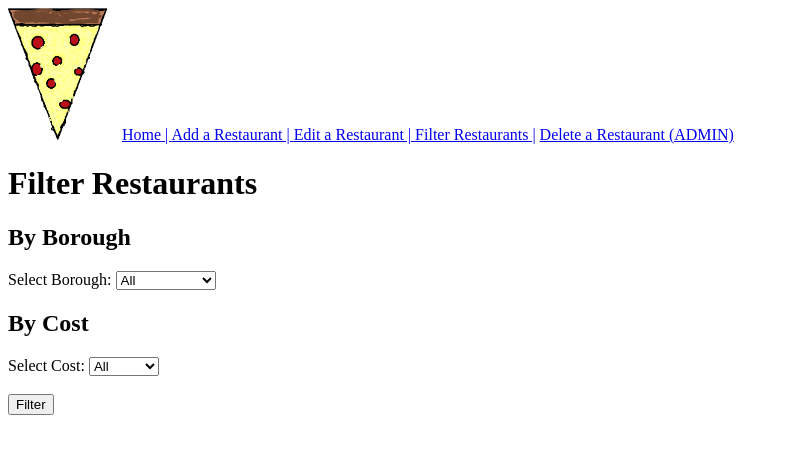
After one commit to software-students-fall2023/2-web-app-exercise-plant-2-0, a Flask app: template templates/pages/filter.html in a window 1280 px wide. The commit adds this page. Shown: the top 454 px of the page, without its empty margins (0-789 px from the left). Run offline with Flask 3, Linux system fonts and the light colour scheme; the template is opened without the code that fills it, so the values that code supplies are empty.

Commit message:
added filter.html and updated headers. modified delete.html to delete by name rather than id.

```diff
--- a/templates/pages/edit.html
+++ b/templates/pages/edit.html
@@ -35,8 +35,8 @@
     <a href="/"> Home | </a>
     <a href="/add"> Add a Restaurant | </a>
     <a href="/edit"> Edit a Restaurant | </a>
+    <a href="/filter"> Filter Restaurants |</a>
     <a href="/delete"> Delete a Restaurant (ADMIN) </a>
-    <form action="/edit" method="POST">
         <div>
             <label for="name">Name of Restaurant to Edit:</label>
             <input type="text" id="name" name="restaurant_name" placeholder="Pizza place" required>
--- /dev/null
+++ b/templates/pages/filter.html
@@ -0,0 +1,71 @@
+<!DOCTYPE html>
+<html>
+
+<head>
+    <meta charset="UTF-8">
+    <meta name="viewport" content="width=device-width, initial-scale=1.0">
+    <title>Filter Restaurants </title>
+    <style>
+        img {
+            width: 100px;
+            border-radius: 0px;
+            float: none;
+            margin-right: 10px;
+        }
+
+
+    </style>
+</head>
+
+<body>
+    <img src="pizzalogo.png" alt="SliceNYC Logo">
+    <a href="/"> Home | </a>
+    <a href="/add"> Add a Restaurant | </a>
+    <a href="/edit"> Edit a Restaurant | </a>
+    <a href="/filter"> Filter Restaurants |</a>
+    <a href="/delete"> Delete a Restaurant (ADMIN) </a>
+   <h1>Filter Restaurants</h1>
+   <h2>By Borough</h2>
+   <div></div>
+    <form action="/filter" method="POST">
+
+        <label for="borough">Select Borough:</label>
+    <select name="borough" id="borough">
+        <option value="all">All</option>
+        <option value="manhattan">Manhattan</option>
+        <option value="brooklyn">Brooklyn</option>
+        <option value="queens">Queens</option>
+        <option value="bronx">Bronx</option>
+        <option value="statenisland">Staten Island</option>
+    </select>
+
+
+        <h2>By Cost</h2>
+
+        <label for="cost">Select Cost:</label>
+        <select name="cost" id="cost">
+            <option value="all">All</option>
+            <option value="low">Low</option>
+            <option value="medium">Medium</option>
+            <option value="high">High</option>
+        </select>
+        <br>
+
+        <br>
+        <div>
+            <button type="submit">Filter</button>
+        </div>
+        <br>
+
+
+    </form>
+
+</body>
+
+</html>
+
+
+
+</body>
+
+</html>
--- a/templates/pages/home.html
+++ b/templates/pages/home.html
@@ -9,6 +9,7 @@
     <a href="/"> Home | </a>
     <a href="/add"> Add a Restaurant | </a>
     <a href="/edit"> Edit a Restaurant | </a>
+    <a href="/filter"> Filter Restaurants |</a>
     <a href="/delete"> Delete a Restaurant (ADMIN) </a>
 
     <form method="GET" action="/search">
```
Also changed, not shown: templates/pages/deleterestaurant.html (+6 -4 lines).
